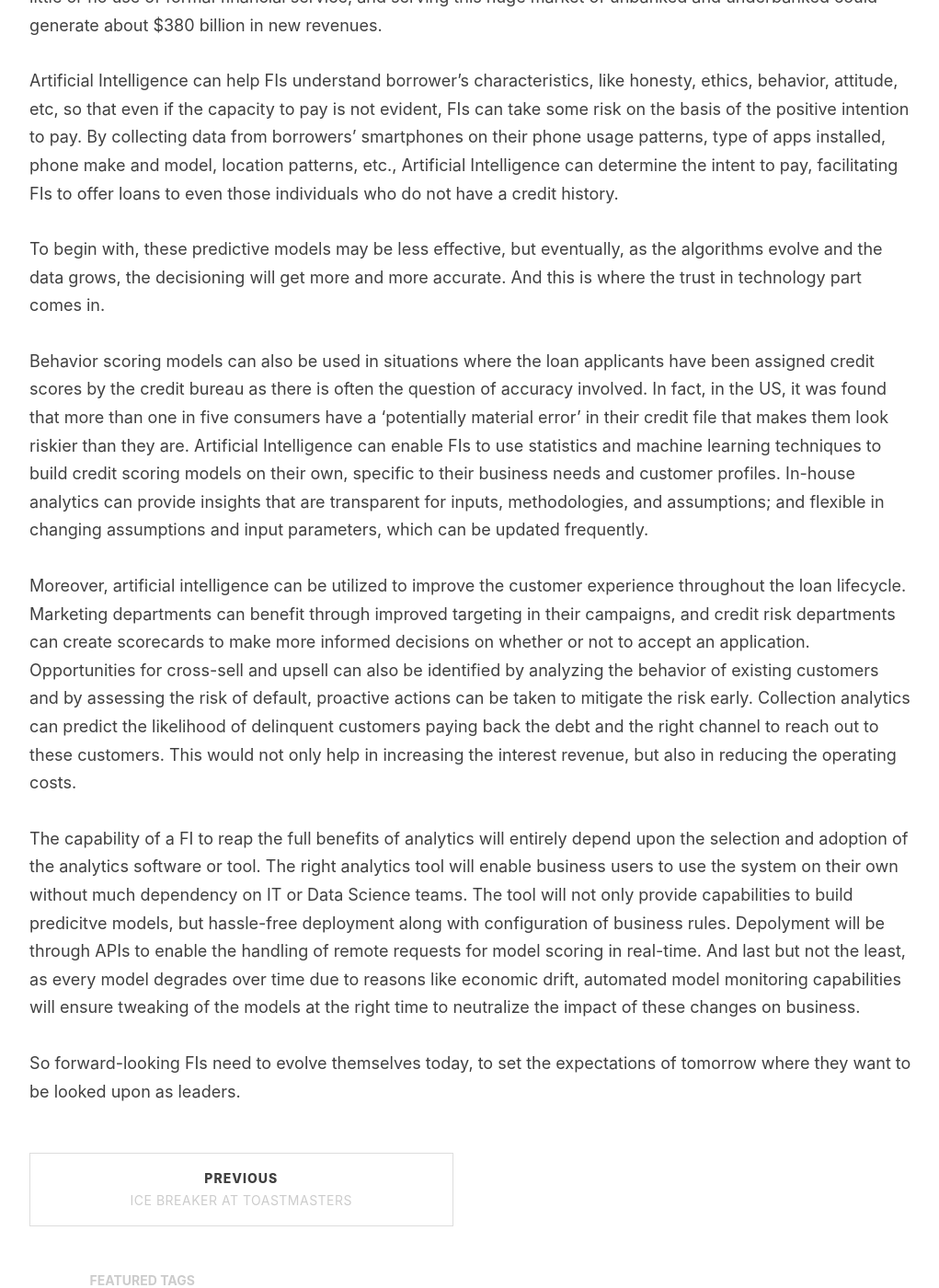
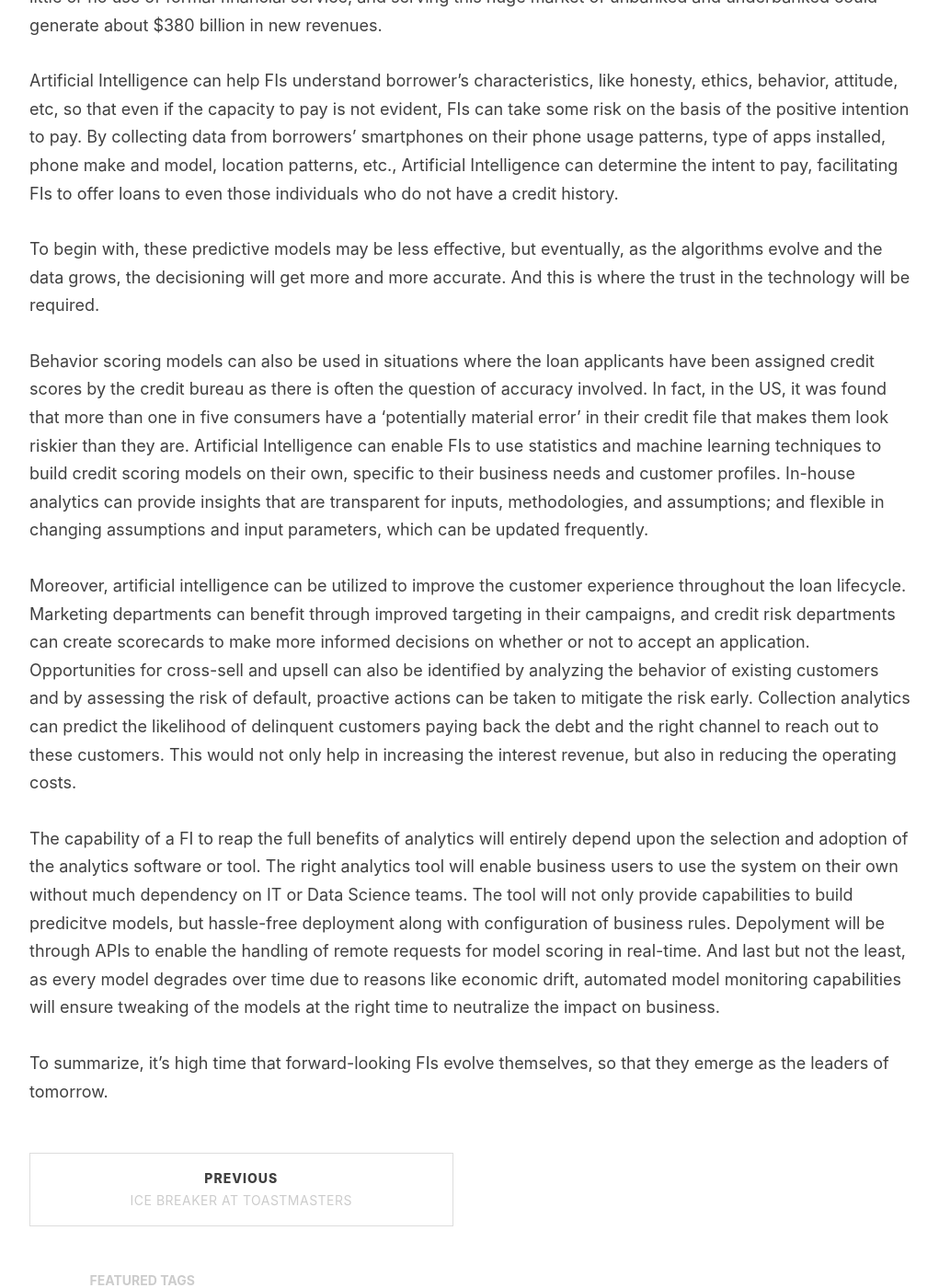
Before and after one commit to gargsaar/singlepage_website_ni, a Jekyll site: the page built from _posts/2019-12-09-ai-and-the-future-of-lending.markdown, in a window 1280 px wide and 1400 px high, scrolled down 554 px. Shown: the whole window at 92% size, without its empty margins (103-1124 px from the left). Built offline with Jekyll 4.4.1, drawn with Linux system fonts in a browser that asks for light colours; nearby versions of some CDN libraries; comment, search, counter and statistics services are not loaded; some of the changed text lies outside the part shown.

Commit message:
Update 2019-12-09-ai-and-the-future-of-lending.markdown

```diff
--- a/_posts/2019-12-09-ai-and-the-future-of-lending.markdown
+++ b/_posts/2019-12-09-ai-and-the-future-of-lending.markdown
@@ -10,18 +10,18 @@ tags:
   - Analytics
 ---
 Financial Institutions (FIs) are fortunate to be in this time where they have the opportunity to take a gaint step forward for creating a long-term strategic impact. As the digitization of financial services continues, they have tremendous opportunities to grow business.
-The proliferation of technology along with deep business expertise can help FIs examine their businesses and find answers to complex questions that typically remained unanswered before such as “where can we grow”, “how can we reduce risk”, and “how can we tap into market segments which we have previously avoided”.
+The proliferation of technology along with deep business expertise can help FIs examine their businesses and find answers to complex questions that typically remained unanswered today, such as “where can we grow”, “how can we reduce risk”, and “how can we tap into market segments which we have previously avoided”.
 
 To seize this opportunity, FIs need to have a trust in the technology. Technologies such as Machine Learning and Artificial Intelligence  can help them where they have failed traditionally. For example, risk assessment of new-to-bank or thin file customers. As per a study by Accenture, more than a third of the world’s adult population make little or no use of formal financial service, and serving this huge market of unbanked and underbanked could generate about $380 billion in new revenues.
 
 Artificial Intelligence can help FIs understand borrower’s characteristics, like honesty, ethics, behavior, attitude, etc, so that even if the capacity to pay is not evident, FIs can take some risk on the basis of the positive intention to pay. By collecting data from borrowers’ smartphones on their phone usage patterns, type of apps installed, phone make and model, location patterns, etc., Artificial Intelligence can determine the intent to pay, facilitating FIs to offer loans to even those individuals who do not have a credit history.
 
-To begin with, these predictive models may be less effective, but eventually, as the algorithms evolve and the data grows, the decisioning will get more and more accurate. And this is where the trust in technology part comes in.
+To begin with, these predictive models may be less effective, but eventually, as the algorithms evolve and the data grows, the decisioning will get more and more accurate. And this is where the trust in the technology will be required.
 
 Behavior scoring models can also be used in situations where the loan applicants have been assigned credit scores by the credit bureau as there is often the question of accuracy involved. In fact, in the US, it was found that more than one in five consumers have a ‘potentially material error’ in their credit file that makes them look riskier than they are. Artificial Intelligence can enable FIs to use statistics and machine learning techniques to build credit scoring models on their own, specific to their business needs and customer profiles. In-house analytics can provide insights that are transparent for inputs, methodologies, and assumptions; and flexible in changing assumptions and input parameters, which can be updated frequently.
 
 Moreover, artificial intelligence can be utilized to improve the customer experience throughout the loan lifecycle. Marketing departments can benefit through improved targeting in their campaigns, and credit risk departments can create scorecards to make more informed decisions on whether or not to accept an application. Opportunities for cross-sell and upsell can also be identified by analyzing the behavior of existing customers and by assessing the risk of default, proactive actions can be taken to mitigate the risk early. Collection analytics can predict the likelihood of delinquent customers paying back the debt and the right channel to reach out to these customers. This would not only help in increasing the interest revenue, but also in reducing the operating costs.
 
-The capability of a FI to reap the full benefits of analytics will entirely depend upon the selection and adoption of the analytics software or tool. The right analytics tool will enable business users to use the system on their own without much dependency on IT or Data Science teams. The tool will not only provide capabilities to build predicitve models, but hassle-free deployment along with configuration of business rules. Depolyment will be through APIs to enable the handling of remote requests for model scoring in real-time. And last but not the least, as every model degrades over time due to reasons like economic drift, automated model monitoring capabilities will ensure tweaking of the models at the right time to neutralize the impact of these changes on business.
+The capability of a FI to reap the full benefits of analytics will entirely depend upon the selection and adoption of the analytics software or tool. The right analytics tool will enable business users to use the system on their own without much dependency on IT or Data Science teams. The tool will not only provide capabilities to build predicitve models, but hassle-free deployment along with configuration of business rules. Depolyment will be through APIs to enable the handling of remote requests for model scoring in real-time. And last but not the least, as every model degrades over time due to reasons like economic drift, automated model monitoring capabilities will ensure tweaking of the models at the right time to neutralize the impact on business.
 
-So forward-looking FIs need to evolve themselves today, to set the expectations of tomorrow where they want to be looked upon as leaders.
+To summarize, it's high time that forward-looking FIs evolve themselves, so that they emerge as the leaders of tomorrow.
```
